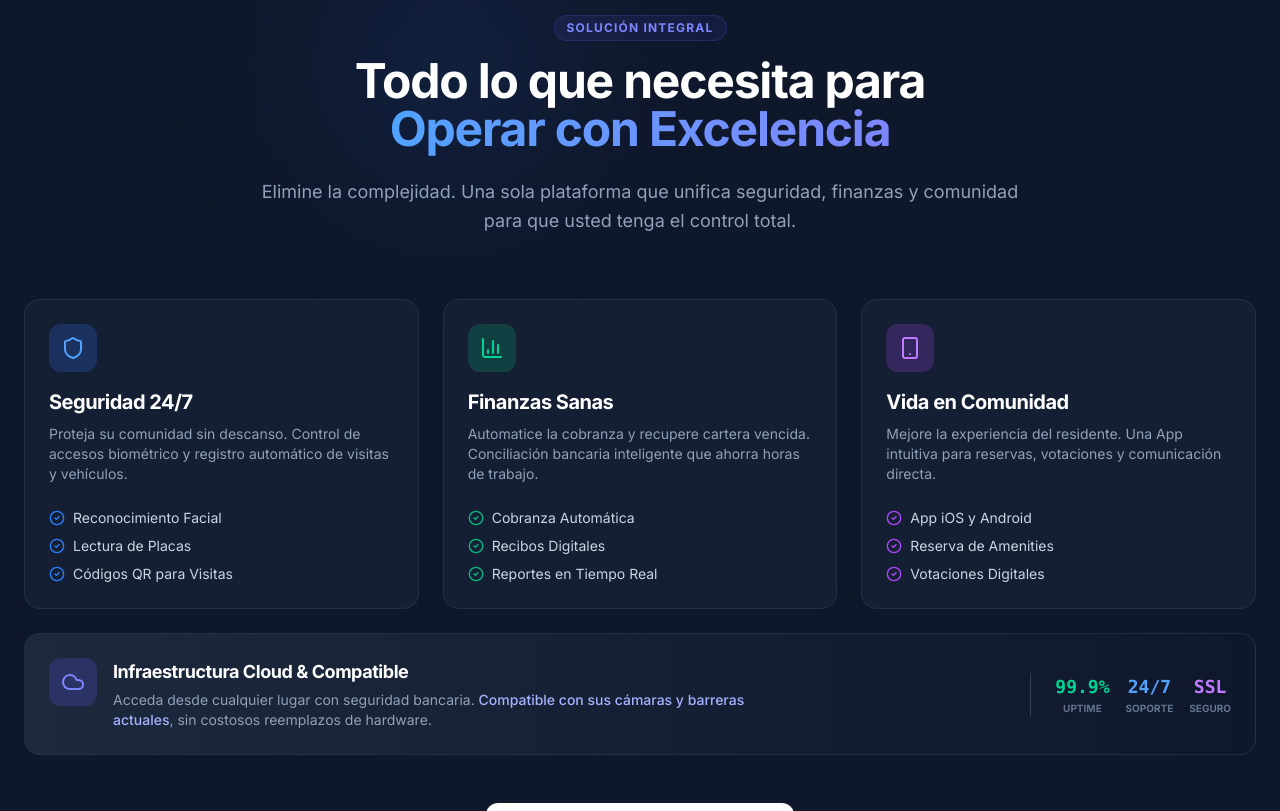
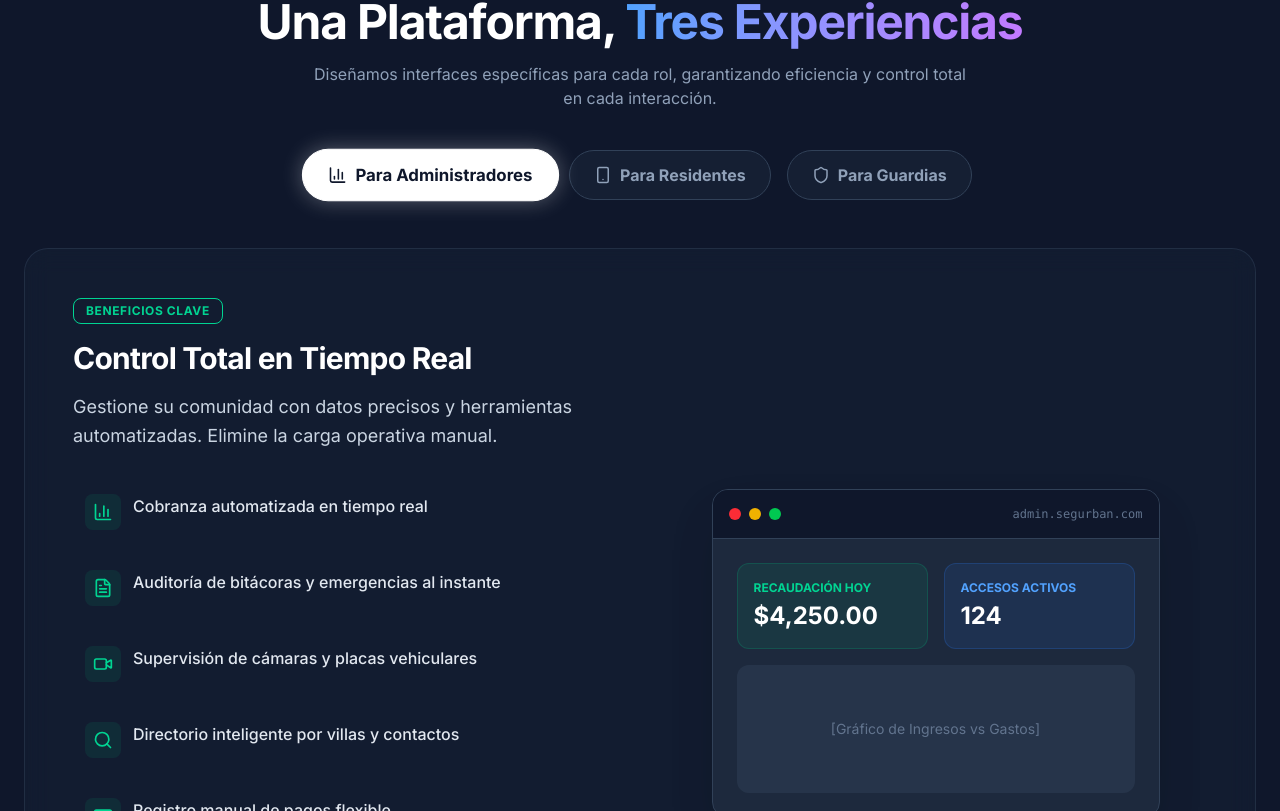
Before and after one commit to eliugiraldonavia2015/segurbanappwebpage, a React (Vite) app: page / in a window 1280 px wide. Shown: the part 1709-2520 px from the top of the page. Built offline with nearby package versions, Linux system fonts and the light colour scheme.

Commit message:
redesign fix

```diff
--- a/components/CapabilitiesSection.tsx
+++ b/components/CapabilitiesSection.tsx
@@ -1,183 +1,245 @@
-import React from 'react';
-import { motion } from 'framer-motion';
+import React, { useState } from 'react';
+import { motion, AnimatePresence } from 'framer-motion';
 import {
   Shield, Smartphone, Users, BarChart3, Cloud,
-  Lock, CheckCircle2, ArrowRight, Zap, Radio
+  CheckCircle2, ArrowRight, Scan, CreditCard, Bell,
+  Search, FileText, UserCheck, Key, Package, AlertTriangle, Video, Map
 } from 'lucide-react';
 
 interface CapabilitiesSectionProps {
   onOpenDemo?: () => void;
 }
 
+type TabType = 'admin' | 'resident' | 'guard';
+
 export const CapabilitiesSection: React.FC<CapabilitiesSectionProps> = ({ onOpenDemo }) => {
-  return (
-    <section id="benefits" className="py-20 bg-slate-900 relative overflow-hidden">
-      {/* Background Elements - Simplified */}
-      <div className="absolute inset-0 bg-[radial-gradient(ellipse_at_top,_var(--tw-gradient-stops))] from-slate-800 via-slate-900 to-black opacity-80"></div>
+  const [activeTab, setActiveTab] = useState<TabType>('admin');
 
-      {/* Glowing Orbs - Reduced size for better performance and less distraction */}
-      <div className="absolute top-0 left-1/4 w-64 h-64 bg-blue-500/10 rounded-full blur-[80px] pointer-events-none"></div>
+  const tabs = [
+    { id: 'admin', label: 'Para Administradores', icon: BarChart3 },
+    { id: 'resident', label: 'Para Residentes', icon: Smartphone },
+    { id: 'guard', label: 'Para Guardias', icon: Shield },
+  ];
 
-      <div className="max-w-7xl mx-auto px-6 relative z-10">
-        <div className="text-center max-w-3xl mx-auto mb-16">
-          <motion.div
-            initial={{ opacity: 0, y: 20 }}
-            whileInView={{ opacity: 1, y: 0 }}
-            viewport={{ once: true }}
-            transition={{ duration: 0.6 }}
-          >
-            <span className="inline-block py-1 px-3 rounded-full bg-indigo-500/10 border border-indigo-500/20 text-indigo-400 text-xs font-bold uppercase tracking-widest mb-4">
-              Solución Integral
-            </span>
-            <h2 className="text-3xl md:text-5xl font-bold text-white mb-6 tracking-tight">
-              Todo lo que necesita para <br />
-              <span className="text-transparent bg-clip-text bg-gradient-to-r from-blue-400 to-indigo-400">Operar con Excelencia</span>
-            </h2>
-            <p className="text-slate-400 text-lg leading-relaxed">
-              Elimine la complejidad. Una sola plataforma que unifica seguridad, finanzas y comunidad para que usted tenga el control total.
-            </p>
-          </motion.div>
+  const content = {
+    admin: {
+      title: 'Control Total en Tiempo Real',
+      description: 'Gestione su comunidad con datos precisos y herramientas automatizadas. Elimine la carga operativa manual.',
+      color: 'emerald',
+      features: [
+        { icon: BarChart3, text: 'Cobranza automatizada en tiempo real' },
+        { icon: FileText, text: 'Auditoría de bitácoras y emergencias al instante' },
+        { icon: Video, text: 'Supervisión de cámaras y placas vehiculares' },
+        { icon: Search, text: 'Directorio inteligente por villas y contactos' },
+        { icon: CreditCard, text: 'Registro manual de pagos flexible' },
+        { icon: Bell, text: 'Envío de comunicados Push masivos' },
+      ],
+      image: (
+        <div className="relative w-full h-full bg-slate-800 rounded-2xl overflow-hidden border border-slate-700 shadow-2xl flex flex-col">
+          <div className="bg-slate-900 p-4 border-b border-slate-700 flex items-center justify-between">
+            <div className="flex gap-2">
+              <div className="w-3 h-3 rounded-full bg-red-500"></div>
+              <div className="w-3 h-3 rounded-full bg-yellow-500"></div>
+              <div className="w-3 h-3 rounded-full bg-green-500"></div>
+            </div>
+            <div className="text-xs text-slate-500 font-mono">admin.segurban.com</div>
+          </div>
+          <div className="p-6 grid grid-cols-2 gap-4">
+             <div className="bg-emerald-500/10 p-4 rounded-xl border border-emerald-500/20">
+                <div className="text-emerald-400 text-xs uppercase font-bold mb-1">Recaudación Hoy</div>
+                <div className="text-2xl font-bold text-white">$4,250.00</div>
+             </div>
+             <div className="bg-blue-500/10 p-4 rounded-xl border border-blue-500/20">
+                <div className="text-blue-400 text-xs uppercase font-bold mb-1">Accesos Activos</div>
+                <div className="text-2xl font-bold text-white">124</div>
+             </div>
+             <div className="col-span-2 bg-slate-700/50 rounded-xl p-4 h-32 flex items-center justify-center text-slate-500 text-sm">
+                [Gráfico de Ingresos vs Gastos]
+             </div>
+          </div>
         </div>
+      )
+    },
+    resident: {
+      title: 'Autonomía y Comodidad',
+      description: 'Empodere a sus residentes con una App que resuelve todo en segundos, sin filas ni llamadas a garita.',
+      color: 'blue',
+      features: [
+        { icon: Key, text: 'Reservas sin cruces de horarios' },
+        { icon: CreditCard, text: 'Pago de alícuotas y deudas desde la App' },
+        { icon: Key, text: 'Generador de QR y códigos de acceso' },
+        { icon: Bell, text: 'Notificaciones automáticas (ej: mantenimiento)' },
+        { icon: AlertTriangle, text: 'Botón de pánico con geolocalización' },
+        { icon: Package, text: 'Gestión de visitas y paquetería' },
+      ],
+      image: (
+        <div className="relative w-full h-full flex items-center justify-center">
+            <div className="w-64 h-[500px] bg-slate-900 rounded-[3rem] border-8 border-slate-800 shadow-2xl relative overflow-hidden">
+               <div className="absolute top-0 left-0 right-0 h-6 bg-slate-800 z-20 flex justify-center">
+                  <div className="w-20 h-4 bg-black rounded-b-xl"></div>
+               </div>
+               <div className="p-6 pt-12 h-full bg-gradient-to-b from-slate-900 to-slate-800 text-white">
+                  <div className="flex justify-between items-center mb-8">
+                     <div className="text-lg font-bold">Hola, Carlos</div>
+                     <div className="w-8 h-8 bg-blue-500 rounded-full"></div>
+                  </div>
+                  <div className="grid grid-cols-2 gap-3 mb-6">
+                     <div className="bg-blue-600 p-4 rounded-2xl flex flex-col items-center gap-2 aspect-square justify-center">
+                        <Key size={24} />
+                        <span className="text-xs">Accesos</span>
+                     </div>
+                     <div className="bg-slate-700 p-4 rounded-2xl flex flex-col items-center gap-2 aspect-square justify-center">
+                        <CreditCard size={24} />
+                        <span className="text-xs">Pagos</span>
+                     </div>
+                  </div>
+                  <div className="bg-slate-800 p-4 rounded-xl border border-slate-700">
+                     <div className="text-xs text-slate-400 mb-1">Próxima Visita</div>
+                     <div className="font-bold">Familia Pérez</div>
+                     <div className="text-xs text-green-400">Acceso Autorizado</div>
+                  </div>
+               </div>
+            </div>
+        </div>
+      )
+    },
+    guard: {
+      title: 'Velocidad y Seguridad',
+      description: 'Herramientas rápidas para que sus guardias se enfoquen en proteger, no en burocracia.',
+      color: 'purple',
+      features: [
+        { icon: Scan, text: 'Entradas automatizadas sin llamar al residente' },
+        { icon: Search, text: 'Identificación vehicular (Placa -> Villa)' },
+        { icon: UserCheck, text: 'Escaneo de cédula para control de staff' },
+        { icon: Map, text: 'Contactos ordenados por villa en tiempo real' },
+        { icon: FileText, text: 'Bitácoras digitales 100% auditables' },
+        { icon: Shield, text: 'Control de rondas y novedades' },
+      ],
+      image: (
+        <div className="relative w-full h-full bg-slate-800 rounded-2xl overflow-hidden border border-slate-700 shadow-2xl flex flex-col">
+          <div className="bg-slate-900 p-3 border-b border-slate-700 flex justify-center">
+            <div className="w-32 h-1 bg-slate-700 rounded-full"></div>
+          </div>
+          <div className="p-6 flex flex-col h-full relative">
+             <div className="absolute top-4 right-4 w-3 h-3 bg-green-500 rounded-full animate-pulse"></div>
+             <div className="text-sm text-slate-400 uppercase font-bold mb-4">Terminal de Garita</div>
 
-        {/* Compact Grid Layout - 3 Columns */}
-        <div className="grid grid-cols-1 md:grid-cols-3 gap-6">
-
-          {/* Card 1: Security - High Priority */}
-          <motion.div
-            initial={{ opacity: 0, y: 20 }}
-            whileInView={{ opacity: 1, y: 0 }}
-            viewport={{ once: true }}
-            transition={{ duration: 0.5, delay: 0.1 }}
-            className="bg-slate-800/50 backdrop-blur-sm border border-slate-700/50 rounded-2xl p-6 hover:border-blue-500/30 transition-all group flex flex-col"
-          >
-            <div className="w-12 h-12 rounded-xl bg-blue-500/20 flex items-center justify-center text-blue-400 mb-4 group-hover:scale-110 transition-transform">
-              <Shield size={24} />
-            </div>
-            <h3 className="text-xl font-bold text-white mb-2">Seguridad 24/7</h3>
-            <p className="text-slate-400 mb-6 text-sm flex-grow">
-              Proteja su comunidad sin descanso. Control de accesos biométrico y registro automático de visitas y vehículos.
-            </p>
-            <ul className="space-y-2">
-              <li className="flex items-center gap-2 text-sm text-slate-300">
-                <CheckCircle2 size={16} className="text-blue-500 shrink-0" /> <span>Reconocimiento Facial</span>
-              </li>
-              <li className="flex items-center gap-2 text-sm text-slate-300">
-                <CheckCircle2 size={16} className="text-blue-500 shrink-0" /> <span>Lectura de Placas</span>
-              </li>
-              <li className="flex items-center gap-2 text-sm text-slate-300">
-                <CheckCircle2 size={16} className="text-blue-500 shrink-0" /> <span>Códigos QR para Visitas</span>
-              </li>
-            </ul>
-          </motion.div>
-
-          {/* Card 2: Finance - High Value */}
-          <motion.div
-            initial={{ opacity: 0, y: 20 }}
-            whileInView={{ opacity: 1, y: 0 }}
-            viewport={{ once: true }}
-            transition={{ duration: 0.5, delay: 0.2 }}
-            className="bg-slate-800/50 backdrop-blur-sm border border-slate-700/50 rounded-2xl p-6 hover:border-emerald-500/30 transition-all group flex flex-col"
-          >
-            <div className="w-12 h-12 rounded-xl bg-emerald-500/20 flex items-center justify-center text-emerald-400 mb-4 group-hover:scale-110 transition-transform">
-              <BarChart3 size={24} />
-            </div>
-            <h3 className="text-xl font-bold text-white mb-2">Finanzas Sanas</h3>
-            <p className="text-slate-400 mb-6 text-sm flex-grow">
-              Automatice la cobranza y recupere cartera vencida. Conciliación bancaria inteligente que ahorra horas de trabajo.
-            </p>
-            <ul className="space-y-2">
-              <li className="flex items-center gap-2 text-sm text-slate-300">
-                <CheckCircle2 size={16} className="text-emerald-500 shrink-0" /> <span>Cobranza Automática</span>
-              </li>
-              <li className="flex items-center gap-2 text-sm text-slate-300">
-                <CheckCircle2 size={16} className="text-emerald-500 shrink-0" /> <span>Recibos Digitales</span>
-              </li>
-              <li className="flex items-center gap-2 text-sm text-slate-300">
-                <CheckCircle2 size={16} className="text-emerald-500 shrink-0" /> <span>Reportes en Tiempo Real</span>
-              </li>
-            </ul>
-          </motion.div>
-
-          {/* Card 3: Community & App - Engagement */}
-          <motion.div
-            initial={{ opacity: 0, y: 20 }}
-            whileInView={{ opacity: 1, y: 0 }}
-            viewport={{ once: true }}
-            transition={{ duration: 0.5, delay: 0.3 }}
-            className="bg-slate-800/50 backdrop-blur-sm border border-slate-700/50 rounded-2xl p-6 hover:border-purple-500/30 transition-all group flex flex-col"
-          >
-            <div className="w-12 h-12 rounded-xl bg-purple-500/20 flex items-center justify-center text-purple-400 mb-4 group-hover:scale-110 transition-transform">
-              <Smartphone size={24} />
-            </div>
-            <h3 className="text-xl font-bold text-white mb-2">Vida en Comunidad</h3>
-            <p className="text-slate-400 mb-6 text-sm flex-grow">
-              Mejore la experiencia del residente. Una App intuitiva para reservas, votaciones y comunicación directa.
-            </p>
-            <ul className="space-y-2">
-              <li className="flex items-center gap-2 text-sm text-slate-300">
-                <CheckCircle2 size={16} className="text-purple-500 shrink-0" /> <span>App iOS y Android</span>
-              </li>
-              <li className="flex items-center gap-2 text-sm text-slate-300">
-                <CheckCircle2 size={16} className="text-purple-500 shrink-0" /> <span>Reserva de Amenities</span>
-              </li>
-              <li className="flex items-center gap-2 text-sm text-slate-300">
-                <CheckCircle2 size={16} className="text-purple-500 shrink-0" /> <span>Votaciones Digitales</span>
-              </li>
-            </ul>
-          </motion.div>
-
-          {/* Card 4: Hardware & Cloud - Trust Factor (Spans full width on mobile, 3 cols on md) */}
-          <motion.div
-            initial={{ opacity: 0, y: 20 }}
-            whileInView={{ opacity: 1, y: 0 }}
-            viewport={{ once: true }}
-            transition={{ duration: 0.5, delay: 0.4 }}
-            className="md:col-span-3 bg-gradient-to-r from-slate-800 to-slate-900 border border-slate-700/50 rounded-2xl p-6 flex flex-col md:flex-row items-center justify-between gap-6 hover:border-indigo-500/30 transition-all"
-          >
-             <div className="flex items-start gap-4">
-                <div className="w-12 h-12 rounded-xl bg-indigo-500/20 flex items-center justify-center text-indigo-400 shrink-0 hidden md:flex">
-                  <Cloud size={24} />
+             <div className="bg-slate-700/50 p-4 rounded-xl border border-slate-600 mb-4 flex items-center gap-4">
+                <div className="w-16 h-16 bg-slate-600 rounded-lg flex items-center justify-center">
+                   <Video size={24} className="text-slate-400" />
                 </div>
                 <div>
-                   <h3 className="text-lg font-bold text-white mb-1 flex items-center gap-2">
-                     <Cloud size={20} className="md:hidden text-indigo-400" />
-                     Infraestructura Cloud & Compatible
-                   </h3>
-                   <p className="text-slate-400 text-sm max-w-2xl">
-                     Acceda desde cualquier lugar con seguridad bancaria.
-                     <span className="text-indigo-300 font-medium"> Compatible con sus cámaras y barreras actuales</span>, sin costosos reemplazos de hardware.
-                   </p>
+                   <div className="text-lg font-bold text-white">GTR-4582</div>
+                   <div className="text-sm text-green-400">Residente Autorizado</div>
+                   <div className="text-xs text-slate-400">Villa 45 - Familia López</div>
                 </div>
              </div>
 
-             <div className="flex items-center gap-4 border-t md:border-t-0 md:border-l border-slate-700 pt-4 md:pt-0 md:pl-6 w-full md:w-auto justify-between md:justify-start">
-                 <div className="text-center">
-                    <div className="text-emerald-400 font-bold font-mono text-lg">99.9%</div>
-                    <div className="text-[10px] text-slate-500 uppercase font-bold">Uptime</div>
-                 </div>
-                 <div className="text-center">
-                    <div className="text-blue-400 font-bold font-mono text-lg">24/7</div>
-                    <div className="text-[10px] text-slate-500 uppercase font-bold">Soporte</div>
-                 </div>
-                 <div className="text-center">
-                    <div className="text-purple-400 font-bold font-mono text-lg">SSL</div>
-                    <div className="text-[10px] text-slate-500 uppercase font-bold">Seguro</div>
-                 </div>
+             <div className="grid grid-cols-2 gap-3">
+                <div className="bg-indigo-600 text-white p-3 rounded-lg text-center font-bold text-sm">Abrir Barrera</div>
+                <div className="bg-slate-700 text-white p-3 rounded-lg text-center font-bold text-sm">Denegar</div>
              </div>
-          </motion.div>
+          </div>
+        </div>
+      )
+    }
+  };
 
+  return (
+    <section id="benefits" className="min-h-screen py-16 bg-slate-900 relative flex flex-col justify-center">
+      {/* Background */}
+      <div className="absolute inset-0 bg-[radial-gradient(ellipse_at_top,_var(--tw-gradient-stops))] from-slate-800 via-slate-900 to-black opacity-80"></div>
+
+      <div className="max-w-7xl mx-auto px-6 relative z-10 w-full">
+        <div className="text-center mb-10">
+          <h2 className="text-3xl md:text-5xl font-bold text-white mb-4">
+            Una Plataforma, <span className="text-transparent bg-clip-text bg-gradient-to-r from-blue-400 to-purple-400">Tres Experiencias</span>
+          </h2>
+          <p className="text-slate-400 max-w-2xl mx-auto">
+            Diseñamos interfaces específicas para cada rol, garantizando eficiencia y control total en cada interacción.
+          </p>
         </div>
 
-        <div className="mt-12 text-center">
-            <button
-                onClick={onOpenDemo}
-                className="bg-white text-slate-900 font-bold py-4 px-10 rounded-xl hover:bg-app-accent hover:text-white transition-all shadow-lg hover:shadow-app-accent/20 flex items-center justify-center gap-2 mx-auto text-lg group"
+        {/* Tabs Navigation */}
+        <div className="flex flex-wrap justify-center gap-4 mb-12">
+          {tabs.map((tab) => {
+            const Icon = tab.icon;
+            const isActive = activeTab === tab.id;
+            return (
+              <button
+                key={tab.id}
+                onClick={() => setActiveTab(tab.id as TabType)}
+                className={`flex items-center gap-2 px-6 py-3 rounded-full font-bold transition-all duration-300 border ${
+                  isActive
+                    ? 'bg-white text-slate-900 border-white shadow-[0_0_20px_rgba(255,255,255,0.3)] scale-105'
+                    : 'bg-slate-800/50 text-slate-400 border-slate-700 hover:bg-slate-800 hover:text-white'
+                }`}
+              >
+                <Icon size={18} />
+                {tab.label}
+              </button>
+            );
+          })}
+        </div>
+
+        {/* Content Area - Split View */}
+        <div className="bg-slate-800/30 backdrop-blur-md border border-slate-700/50 rounded-3xl p-6 md:p-12 min-h-[500px]">
+          <AnimatePresence mode="wait">
+            <motion.div
+              key={activeTab}
+              initial={{ opacity: 0, x: 20 }}
+              animate={{ opacity: 1, x: 0 }}
+              exit={{ opacity: 0, x: -20 }}
+              transition={{ duration: 0.3 }}
+              className="grid md:grid-cols-2 gap-12 items-center h-full"
             >
-                Solicitar Demostración <ArrowRight size={20} className="group-hover:translate-x-1 transition-transform" />
-            </button>
-            <p className="text-slate-500 mt-4 text-xs">
-               Implementación rápida en menos de 48 horas para comunidades estándar.
-            </p>
+              {/* Left: Text Content */}
+              <div className="order-2 md:order-1">
+                <div className={`inline-block px-3 py-1 rounded-lg text-xs font-bold uppercase tracking-wider mb-4 bg-${content[activeTab].color}-500/20 text-${content[activeTab].color}-400 border border-${content[activeTab].color}-500/30`}>
+                   Beneficios Clave
+                </div>
+                <h3 className="text-3xl font-bold text-white mb-4">{content[activeTab].title}</h3>
+                <p className="text-slate-300 text-lg mb-8 leading-relaxed">
+                  {content[activeTab].description}
+                </p>
+
+                <div className="grid gap-4">
+                  {content[activeTab].features.map((feature, idx) => (
+                    <motion.div
+                      key={idx}
+                      initial={{ opacity: 0, y: 10 }}
+                      animate={{ opacity: 1, y: 0 }}
+                      transition={{ delay: idx * 0.1 }}
+                      className="flex items-start gap-3 p-3 rounded-xl hover:bg-slate-800/50 transition-colors"
+                    >
+                      <div className={`p-2 rounded-lg bg-${content[activeTab].color}-500/10 text-${content[activeTab].color}-400 shrink-0`}>
+                        <feature.icon size={20} />
+                      </div>
+                      <span className="text-slate-200 font-medium">{feature.text}</span>
+                    </motion.div>
+                  ))}
+                </div>
+
+                <div className="mt-10">
+                   <button
+                      onClick={onOpenDemo}
+                      className={`bg-${content[activeTab].color}-600 hover:bg-${content[activeTab].color}-500 text-white font-bold py-3 px-8 rounded-xl shadow-lg transition-all flex items-center gap-2`}
+                   >
+                      Ver Demo para {tabs.find(t => t.id === activeTab)?.label.replace('Para ', '')} <ArrowRight size={18} />
+                   </button>
+                </div>
+              </div>
+
+              {/* Right: Visual Representation */}
+              <div className="order-1 md:order-2 h-[300px] md:h-[500px] flex items-center justify-center relative">
+                 {/* Glow Effect based on active color */}
+                 <div className={`absolute inset-0 bg-${content[activeTab].color}-500/20 blur-[100px] rounded-full pointer-events-none`}></div>
+                 <div className="relative z-10 w-full max-w-md">
+                    {content[activeTab].image}
+                 </div>
+              </div>
+            </motion.div>
+          </AnimatePresence>
         </div>
       </div>
     </section>
```
